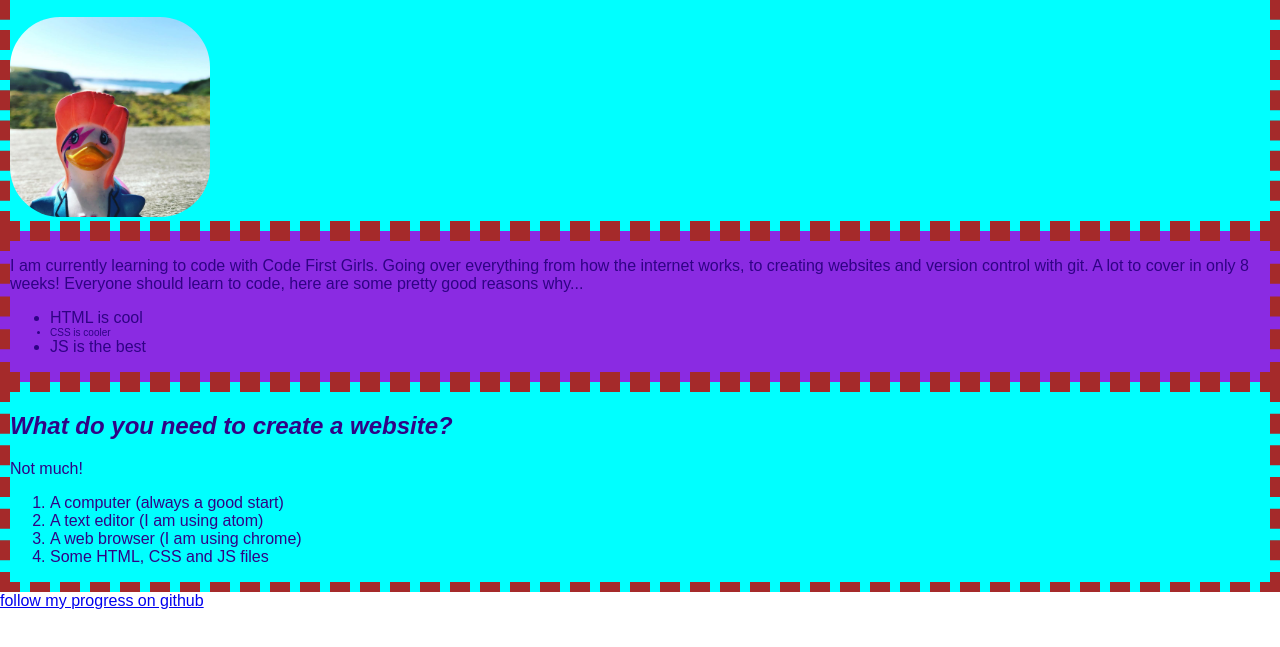
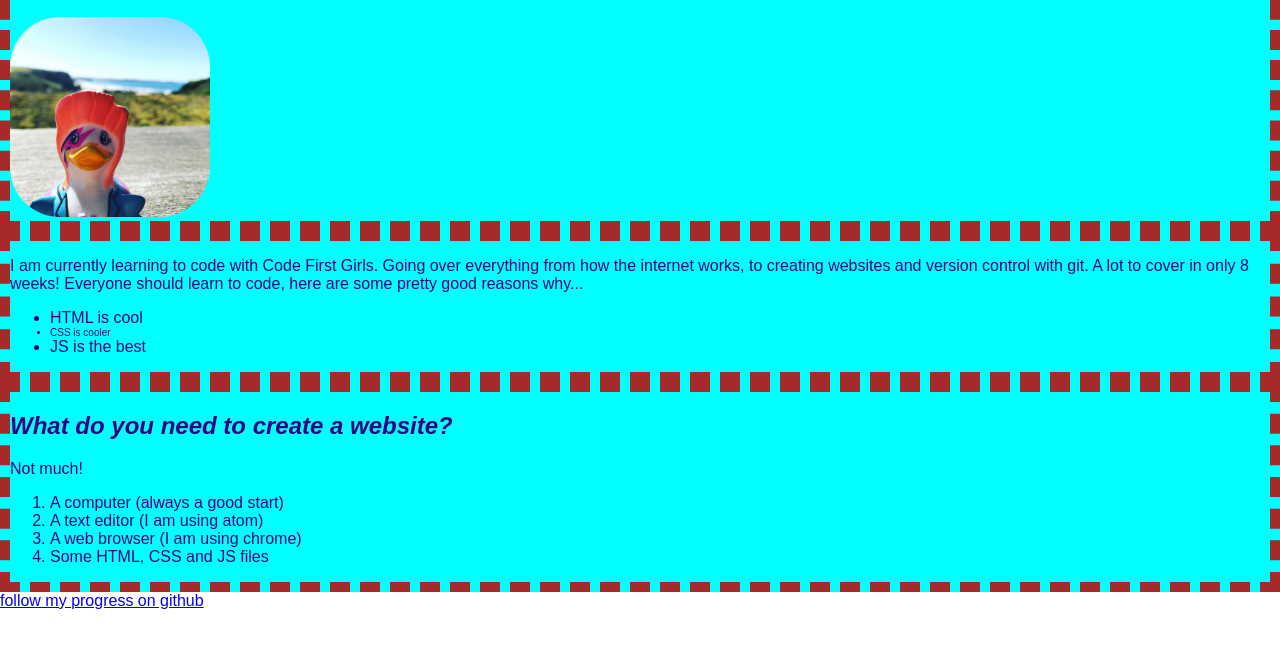
Before and after one commit to e-amarantidi/git-testlena, a plain HTML site: page index.html in a window 1280 px wide. Shown: the part 121-768 px from the top of the page. Drawn offline with Linux system fonts and the light colour scheme.

Commit message:
remove second-div color

```diff
--- a/css/styles.css
+++ b/css/styles.css
@@ -7,9 +7,6 @@ div{
     background-color: aqua;
     border: dashed 10px brown
     }
-.second-div{
-    background-color: blueviolet
-}
 
 #second-li{
     font-size: 10px
```
